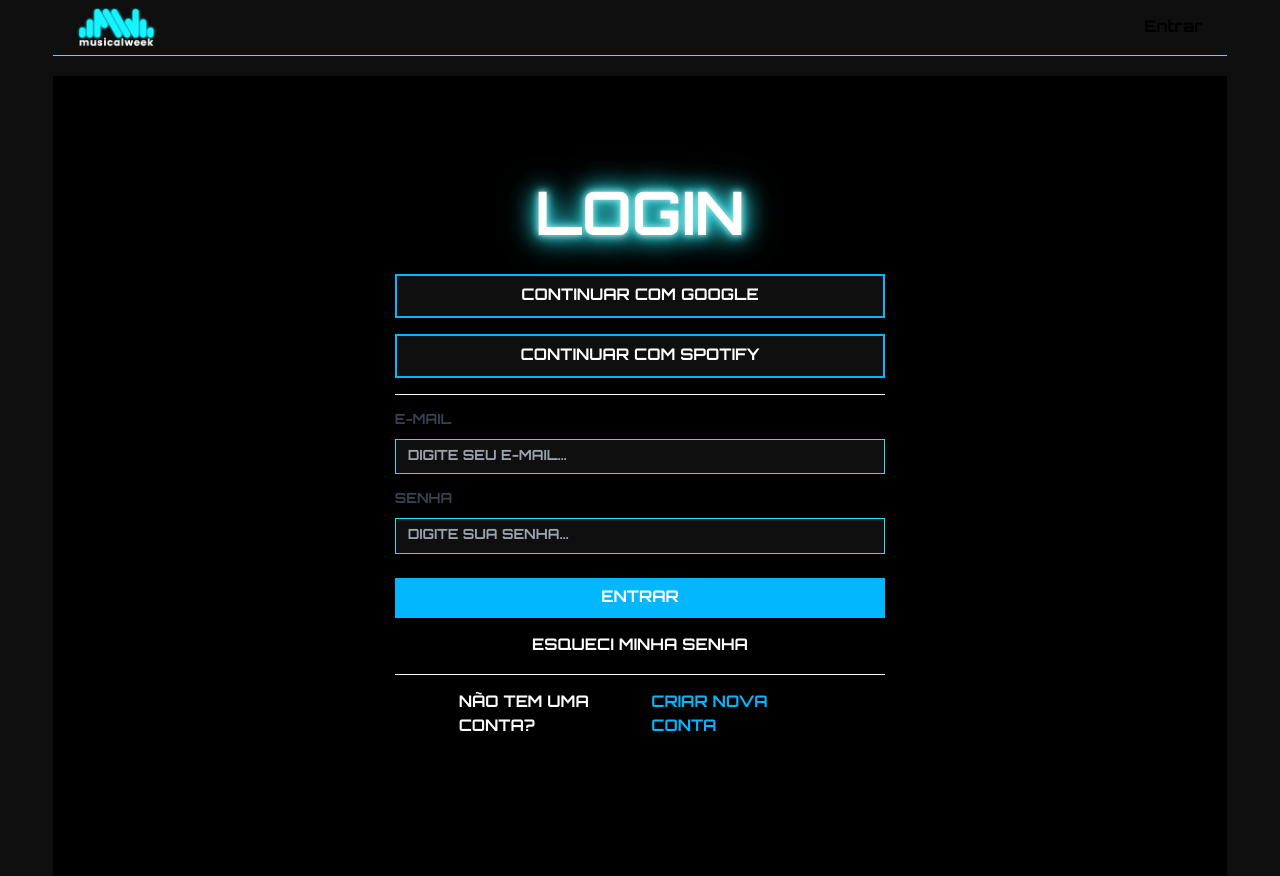
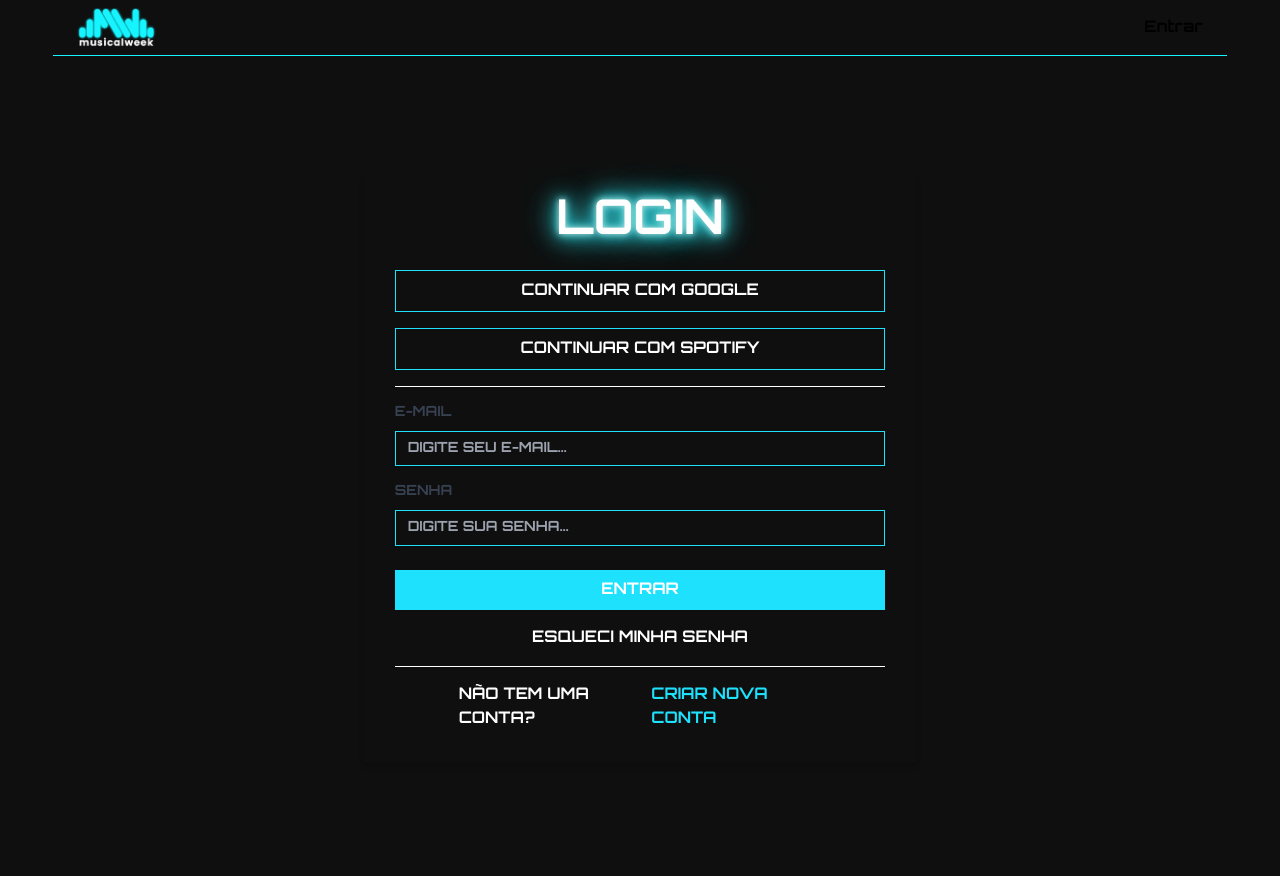
Before and after one commit to meira03/musicalweek, a Next.js app: page /en/login in a window 1280 px wide. Built offline with nearby package versions, Linux system fonts and the light colour scheme; no server answers.

Commit message:
Alteração layout

```diff
--- a/src/app/[lang]/alterar-perfil/page.js
+++ b/src/app/[lang]/alterar-perfil/page.js
@@ -7,12 +7,9 @@ export const metadata = {
 }
 
 export default async function AlterarPerfil() {
-
   const res = await perfilUsuario();
-  console.log(res)
-
   const initialBirthdayValue = res ? formatDateForState(res.data_nasc) : '';
-
+  console.log(initialBirthdayValue)
   function formatDateForState(dateString) {
     if (!dateString) return '';
     const [day, month, year] = dateString.split('/');
@@ -21,8 +18,8 @@ export default async function AlterarPerfil() {
 
   return (
     <main className="mx-auto sm:max-w-7xl px-2 sm:px-6 lg:px-8 min-h-[80vh] flex justify-center items-center">
-      <div className="bg-black-100 dark:bg-black-300 max-w-md p-4 sm:p-8 rounded shadow w-full sm:w-4/5 lg:w-1/2">
-        <h1 className="text-white dark:text-white text-center text-3xl font-bold uppercase">
+      <div>
+        <h1 className="text-neon-blue-200 neon-text text-center text-3xl font-bold uppercase">
           ALTERAR PERFIL
         </h1>
         <div className="text-red-500 text-center text-sm font-light h-4 my-2">
@@ -33,21 +30,18 @@ export default async function AlterarPerfil() {
             type="text"
             name="completeName"
             value={res.nome}
-            className="border rounded bg-white py-2 px-4 w-full"
           />
           <InputField
             id="nickname"
             type="text"
             name="nickname"
             value={res.nick}
-            className="border rounded bg-white py-2 px-4 w-full"
           />
           <InputField
             id="birthday"
             type="date"
             name="birthday"
             value={initialBirthdayValue}
-            className="border rounded bg-white py-2 px-4 w-full"
           />
           <Button></Button>
         </form>
--- a/src/app/[lang]/cadastro/page.js
+++ b/src/app/[lang]/cadastro/page.js
@@ -54,8 +54,8 @@ export default function Cadastro() {
   }
 
   return (
-    <main className="min-h-screen bg-black-100 dark:bg-black-300 text-white h-full flex flex-col justify-center items-center p-4 md:p-8 max-w-screen-md mx-auto">
-      <h1 className="text-center neon-text text-4xl sm:text-5xl md:text-6xl uppercase font-semibold mb-8">
+    <main className="min-h-screen h-full flex flex-col justify-center items-center p-4 md:p-8 max-w-screen-md mx-auto">
+      <h1 className="text-neon-blue-200 text-center neon-text text-4xl sm:text-5xl md:text-6xl uppercase font-semibold mb-8">
         CADASTRE-SE
       </h1>
       <form action={onRegister} className="w-full max-w-2xl">
--- a/src/app/[lang]/login/page.js
+++ b/src/app/[lang]/login/page.js
@@ -38,10 +38,10 @@ export default function Login() {
   }
 
   return (
-    <main className="min-h-screen bg-black-900 dark:bg-black-900 text-white flex justify-center items-center p-4 md:p-8">
-      <div className="bg-black-900 dark:bg-black-900 shadow-md rounded px-4 sm:px-8 pt-6 pb-8 mb-4 w-full sm:w-4/5 lg:w-3/4 xl:w-1/2">
-        <h1 className="dark:text-white text-center text-5xl font-bold mb-6 uppercase">
-          <span className="flex justify-center neon-text text-6xl uppercase font-semibold mb-4">LOGIN</span>
+    <main className="min-h-screen flex justify-center items-center p-4 md:p-8">
+      <div className="shadow-md rounded px-4 sm:px-8 pt-6 pb-8 mb-4 w-full sm:w-4/5 lg:w-3/4 xl:w-1/2">
+        <h1 className="text-center text-5xl font-bold mb-6 uppercase text-neon-blue-200 neon-text">
+          <span>LOGIN</span>
         </h1>
         <div className="text-red-500 text-center text-sm font-light mb-4">
           {message}
@@ -60,7 +60,6 @@ export default function Login() {
               type="text"
               name="email"
               placeholder="DIGITE SEU E-MAIL..."
-              className="bg-black text-white py-2 px-4 w-full"
             />
           </div>
           <div className="mb-6">
@@ -69,12 +68,11 @@ export default function Login() {
               type="password"
               name="senha"
               placeholder="DIGITE SUA SENHA..."
-              className="bg-black text-white py-2 px-4 w-full"
             />
           </div>
           <div className="flex flex-col items-center">
             <button
-              className="bg-neon-blue-300 hover:bg-neon-blue-400 text-white font-bold py-2 px-4 focus:outline-none focus:shadow-outline w-full mb-4"
+              className="bg-neon-blue-200 hover:bg-neon-blue-300 text-white font-bold py-2 px-4 focus:outline-none focus:shadow-outline w-full mb-4"
               type="submit"
             >
               ENTRAR
@@ -92,7 +90,7 @@ export default function Login() {
               NÃO TEM UMA CONTA?
             </div>
             <Link
-              className="font-bold text-gl text-neon-blue-300 hover:text-neon-blue-400 sm:mr-16"
+              className="font-bold text-gl text-neon-blue-200 hover:text-neon-blue-300 sm:mr-16"
               href="/cadastro"
             >
               CRIAR NOVA CONTA
--- a/src/app/[lang]/planos/page.js
+++ b/src/app/[lang]/planos/page.js
@@ -26,7 +26,7 @@ export default function Planos() {
     },
     {
       nome: "Plano Premium",
-      preco: "R$9.90",
+      preco: "R$7.90",
       participacaoSalasPadrao: "5 salas simultâneas",
       participacaoSalasArtistas: "Ilimitado",
       historicoSalas: "Últimas 10 salas",
--- a/src/components/form/validation.js
+++ b/src/components/form/validation.js
@@ -54,7 +54,7 @@ export function isValidInput(inputID, value) {
         isValid: false,
         message: 'Campo Obrigatório.',
       };
-    } else if (userAge < 18 && userAge > 0) {
+    } else if (userAge < 18 && userAge >= 0) {
       return {
         isValid: false,
         message: "Acesso a menores de idade não permitido.",
--- a/src/components/login/SignInButtonGoogle.js
+++ b/src/components/login/SignInButtonGoogle.js
@@ -5,7 +5,7 @@ const SignInButtonGoogle = () => {
 
   return (
     <button
-      className="bg-black-100 dark:bg-black-300 border-2 border-neon-blue-300 text-white hover:text-gray-400 font-bold py-2 px-4 focus:outline-none focus:shadow-outline w-full font-family:tech"
+      className="border border-neon-blue-200 hover:bg-neon-blue-200 text-white font-bold py-2 px-4 focus:outline-none focus:shadow-outline w-full font-family:tech"
       type="button"
       onClick={() => signIn("google")}
       id="googleSignIn"
--- a/src/components/login/SignInButtonSpotify.js
+++ b/src/components/login/SignInButtonSpotify.js
@@ -4,7 +4,7 @@ import { signIn } from "next-auth/react";
 const SignInButtonSpotify = () => {
   return (
       <button
-        className="bg-black-100 dark:bg-black-300 border-2 border-neon-blue-300 text-white hover:text-gray-400 font-bold py-2 px-4 focus:outline-none focus:shadow-outline w-full"
+        className="border border-neon-blue-200  hover:bg-neon-blue-200 text-white font-bold py-2 px-4 focus:outline-none focus:shadow-outline w-full"
         type="button"
         onClick={() => signIn("spotify")}
         id="spotifySignIn"
```
